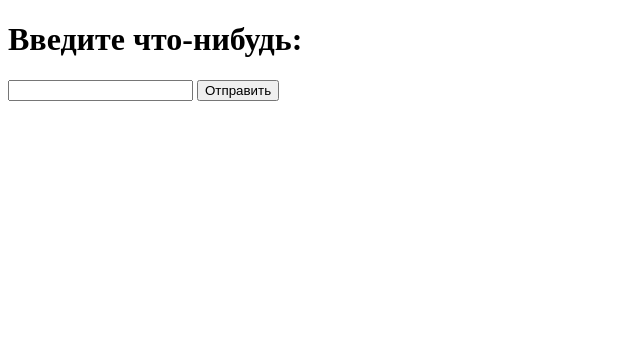
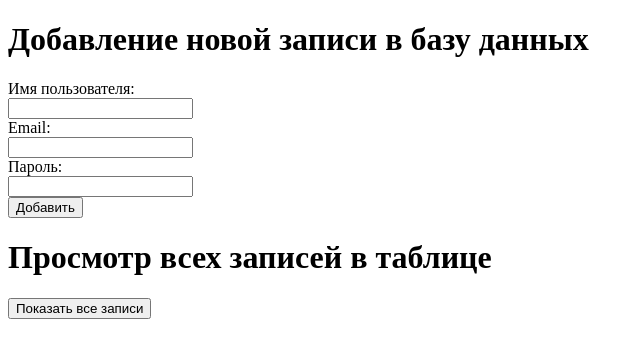
Before and after one commit to Doxara/Tinkoff_Example_App, a Flask app: page / in a window 1280 px wide. Shown: the top 358 px of the page, without its empty margins (0-644 px from the left). Run offline with Flask 3, Linux system fonts and the light colour scheme; some libraries are stand-ins or nearby versions.

```diff
--- a/web_app/main.py
+++ b/web_app/main.py
@@ -1,17 +1,51 @@
 from flask import Flask, render_template, request
+import psycopg2
+from psycopg2 import sql
 
 app = Flask(__name__)
+
+# Функция для установления соединения с базой данных
+def connect_to_database():
+    conn = psycopg2.connect(
+        host='localhost',
+        dbname='mydatabase',
+        user='user1',
+        password='test'
+    )
+    return conn
+@app.route('/view', methods=['POST'])
+def view():
+    conn = connect_to_database()
+    cursor = conn.cursor()
+    cursor.execute('SELECT * FROM users')
+    users = cursor.fetchall()
+    cursor.close()
+    conn.close()
+    return render_template('view.html', users=users)
 
 @app.route('/')
 def index():
     return render_template('index.html')
 
+
 @app.route('/submit', methods=['POST'])
 def submit():
     if request.method == 'POST':
-        user_input = request.form['user_input']
-        # Делайте что-то с пользовательским вводом, например, обрабатывайте его здесь
-        return f'Вы ввели: {user_input}'
+        username = request.form['username']
+        email = request.form['email']
+        password = request.form['password']
+
+        conn = connect_to_database()
+        cursor = conn.cursor()
+        cursor.execute('''
+            INSERT INTO users (username, email, password)
+            VALUES (%s, %s, %s)
+        ''', (username, email, password))
+        conn.commit()
+        cursor.close()
+        conn.close()
+        return 'Запись успешно добавлена в базу данных'
+
 
 if __name__ == '__main__':
     app.run(debug=True)
--- a/web_app/templates/index.html
+++ b/web_app/templates/index.html
@@ -1,13 +1,25 @@
 <!DOCTYPE html>
 <html>
 <head>
-    <title>Пример веб-интерфейса на Flask</title>
+    <title>Добавление новой записи</title>
 </head>
 <body>
-    <h1>Введите что-нибудь:</h1>
+    <h1>Добавление новой записи в базу данных</h1>
     <form action="/submit" method="post">
-        <input type="text" name="user_input">
-        <button type="submit">Отправить</button>
+        <label for="username">Имя пользователя:</label><br>
+        <input type="text" id="username" name="username"><br>
+
+        <label for="email">Email:</label><br>
+        <input type="email" id="email" name="email"><br>
+
+        <label for="password">Пароль:</label><br>
+        <input type="password" id="password" name="password"><br>
+
+        <input type="submit" value="Добавить">
+    </form>
+    <h1>Просмотр всех записей в таблице</h1>
+    <form action="/view" method="post">
+        <input type="submit" value="Показать все записи">
     </form>
 </body>
 </html>
```
Also changed, not shown: web_app/templates/view.html (added, +29 -0 lines).
